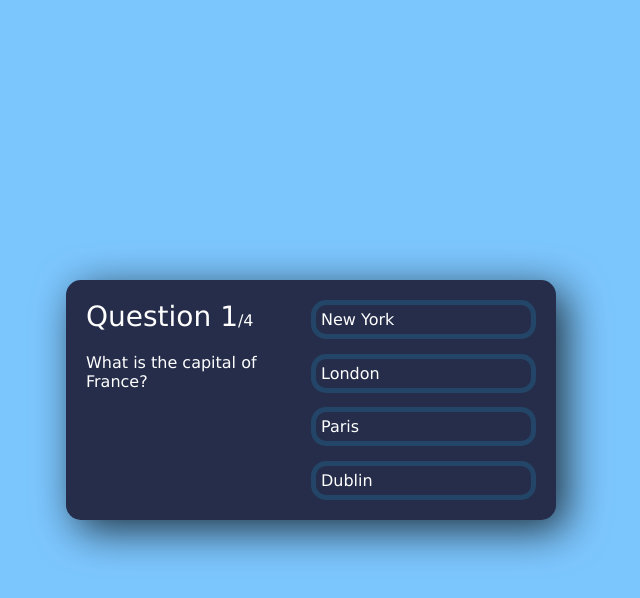
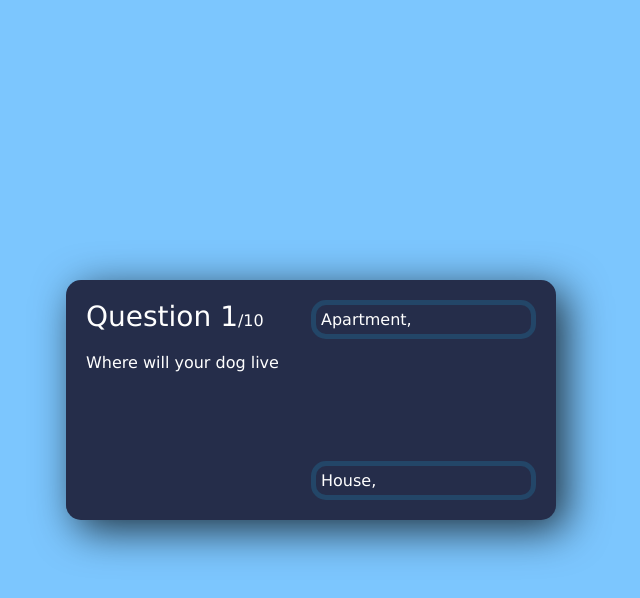
Before and after one commit to czescCi/pickadog, a React (Create React App) app: page / in a window 1280 px wide. Both pictures are taken after a click on the button "Start quiz". Shown: the top 598 px of the page, without its empty margins (329-969 px from the left). Built offline with nearby package versions, Linux system fonts and the light colour scheme.

Commit message:
Add data for the quiz

```diff
--- a/src/App.js
+++ b/src/App.js
@@ -3,39 +3,87 @@ import React, { useState } from 'react';
 export default function App() {
 	const questions = [
 		{
-			questionText: 'What is the capital of France?',
+			questionText: 'Where will your dog live',
 			answerOptions: [
-				{ answerText: 'New York', isCorrect: false },
-				{ answerText: 'London', isCorrect: false },
-				{ answerText: 'Paris', isCorrect: true },
-				{ answerText: 'Dublin', isCorrect: false },
+				{ answerText: 'Apartment', isCorrect: false },
+				{ answerText: 'House', isCorrect: false },
 			],
 		},
 		{
-			questionText: 'Who is CEO of Tesla?',
+			questionText: 'Will he have any kids to snuggle with',
 			answerOptions: [
-				{ answerText: 'Jeff Bezos', isCorrect: false },
-				{ answerText: 'Elon Musk', isCorrect: true },
-				{ answerText: 'Bill Gates', isCorrect: false },
-				{ answerText: 'Tony Stark', isCorrect: false },
+				{ answerText: 'No, I don\'t have kids and I\'m not planning on it', isCorrect: false },
+				{ answerText: 'No, I don\'t have kids... Yet', isCorrect: true },
+				{ answerText: 'Yes, I have kids under 12 years old', isCorrect: false },
+				{ answerText: 'Yes, I have kids over 12 years old', isCorrect: false },
 			],
 		},
 		{
-			questionText: 'The iPhone was created by which company?',
+			questionText: 'Have you owned a dog before?',
 			answerOptions: [
-				{ answerText: 'Apple', isCorrect: true },
-				{ answerText: 'Intel', isCorrect: false },
-				{ answerText: 'Amazon', isCorrect: false },
-				{ answerText: 'Microsoft', isCorrect: false },
+				{ answerText: 'I\'m an experienced dog owner', isCorrect: true },
+				{ answerText: 'I have some experience but don\'t feel like an expert', isCorrect: false },
+				{ answerText: 'This will be my first dog', isCorrect: false },
 			],
 		},
 		{
-			questionText: 'How many Harry Potter books are there?',
+			questionText: 'Will he have roommates? (Other pets)',
 			answerOptions: [
-				{ answerText: '1', isCorrect: false },
-				{ answerText: '4', isCorrect: false },
-				{ answerText: '6', isCorrect: false },
-				{ answerText: '7', isCorrect: true },
+				{ answerText: 'No other pets', isCorrect: false },
+				{ answerText: 'Other dogs', isCorrect: false },
+				{ answerText: 'Cats', isCorrect: false },
+				{ answerText: 'Other small animals', isCorrect: true },
+			],
+		},
+		{
+			questionText: 'In terms of barking, how much noise can you tolerate',
+			answerOptions: [
+				{ answerText: 'None, I prefer a dog who doesn\'t bark much', isCorrect: false },
+				{ answerText: 'Some barking doesn\'t bother me too much', isCorrect: false },
+				{ answerText: 'Barking is not an issue for me', isCorrect: false },
+			],
+		},
+		{
+			questionText: 'How much will your dog be able to play with you?',
+			answerOptions: [
+				{ answerText: 'Only indoor playtime', isCorrect: false, buyACat: true },
+				{ answerText: 'A short walk or backyard play', isCorrect: false, buyACat: true },
+				{ answerText: 'Occasional long walks', isCorrect: false },
+				{ answerText: 'Daily walks and jogs', isCorrect: true },
+			],
+		},
+		{
+			questionText: 'How much time will your new dog be spending alone?',
+			answerOptions: [
+				{ answerText: 'I or someone else qill be home most of the time', isCorrect: false },
+				{ answerText: 'Only about 4 hours at a time', isCorrect: false },
+				{ answerText: 'Just until I get home from work', isCorrect: false },
+				{ answerText: 'My dog should be fine by himself for at least 8 hours', isCorrect: true, buyACat: true },
+			],
+		},
+		{
+			questionText: 'How much training will your new dog receive?',
+			answerOptions: [
+				{ answerText: 'None', isCorrect: false },
+				{ answerText: 'Basic obedience', isCorrect: false },
+				{ answerText: 'Advanced obedience', isCorrect: false },
+			],
+		},
+		{
+			questionText: 'What size will your new dog be?',
+			answerOptions: [
+				{ answerText: 'Small', isCorrect: false },
+				{ answerText: 'Medium', isCorrect: false },
+				{ answerText: 'Big', isCorrect: false },
+				{ answerText: 'Huge - over 50 kg', isCorrect: true },
+			],
+		},
+		{
+			questionText: 'How much time can you dedicate to your new dog\'s grooming?',
+			answerOptions: [
+				{ answerText: 'Very little', isCorrect: false },
+				{ answerText: 'Every so often', isCorrect: false },
+				{ answerText: 'Daily', isCorrect: false },
 			],
 		},
 	];
@@ -54,6 +102,8 @@ export default function App() {
 
 	const [quizState, setQuizState] = useState(QUIZ_STATES.STARTING);
 
+	const [buyACat, setBuyACat] = useState(false);
+
 	const handleAnswerButtonClick = (isCorrect) => {
 
 		if (isCorrect === true) {
@@ -68,6 +118,13 @@ export default function App() {
 		}
 	}
 
+	const checkIfCatsBetterOption = (buyACat) => {
+
+		if (buyACat === true) {
+			setBuyACat(true);
+		}
+	}
+
 	const handleStartButtonClick = () => {
 		setQuizState(QUIZ_STATES.PLAYING);
 	};
@@ -77,6 +134,7 @@ export default function App() {
 		setShowScore(false);
 		setScore(0);
 		setQuizState(QUIZ_STATES.STARTING);
+		buyACat(false);
 	};
 
 	const handleContent = () => {
@@ -98,9 +156,17 @@ export default function App() {
 			</div>
 				<div className='answer-section'>
 					{questions[currentQuestion].answerOptions.map((answerOptions) =>
-					<button className='answer-button' onClick={() => handleAnswerButtonClick(answerOptions.isCorrect)}>{answerOptions.answerText}</button> )}
+					<button className='answer-button' onClick={() => handleAnswerButtonClick(answerOptions.isCorrect)}>{answerOptions.answerText},
+					{() => checkIfCatsBetterOption(answerOptions.buyACat)}</button> )}
 				</div>
 			</>
+			)
+		} else if (buyACat === true) {
+			return (
+				<div className='end-section'>
+				<div className='score-section'>Better buy a cat</div>
+				<button className='reset-button' onClick={handleResetButtonClick}>Reset quiz</button>
+			</div>
 			)
 		} else {
 			return (
```
